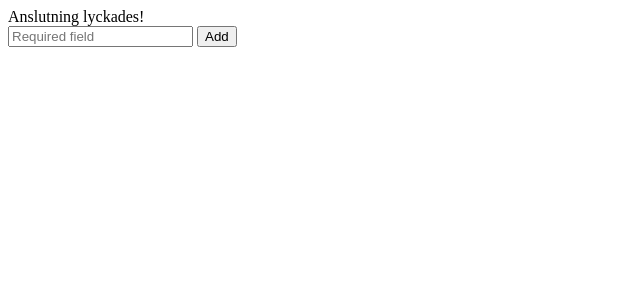
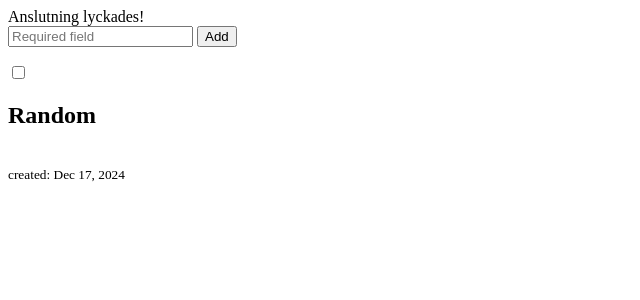
Before and after one commit to chas-academy/u03-todo-Shah-Sabouri, a PHP site: page / in a window 1280 px wide. Shown: the top 300 px of the page, without its empty margins (0-640 px from the left). Run offline with PHP 8.4, Linux system fonts and the light colour scheme.

Commit message:
show-todo-section div class created

```diff
--- a/src/index.php
+++ b/src/index.php
@@ -22,6 +22,14 @@ include 'db.php';
                 <button type="submit">Add</button>
             </form>
         </div>
+        <div class="show-todo-section">
+            <div class="todo-item">
+                <input type="checkbox">
+                <h2>Random</h2>
+                <br>
+                <small>created: Dec 17, 2024</small>
+            </div>
+        </div>
     </div>
 </body>
 </html>
```
